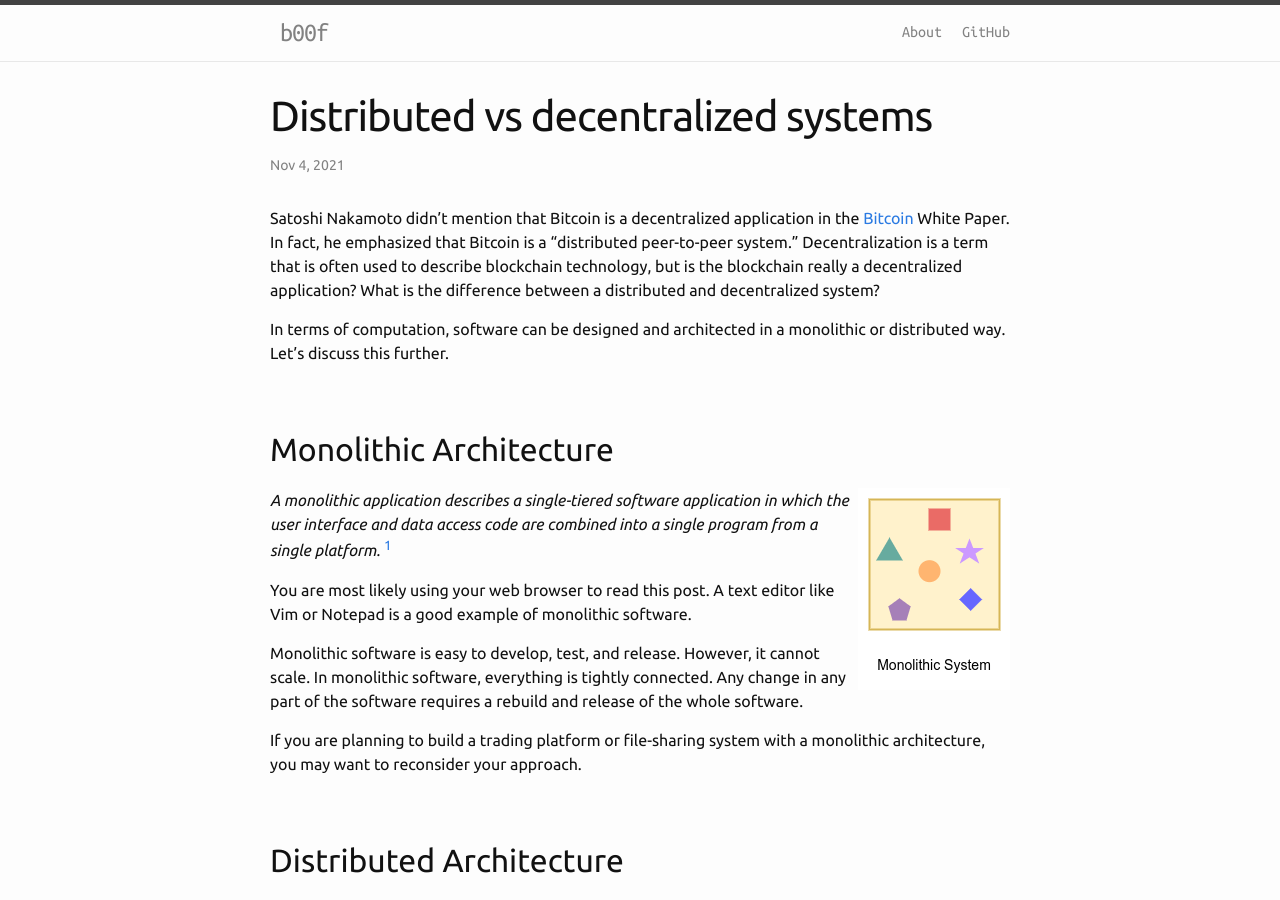
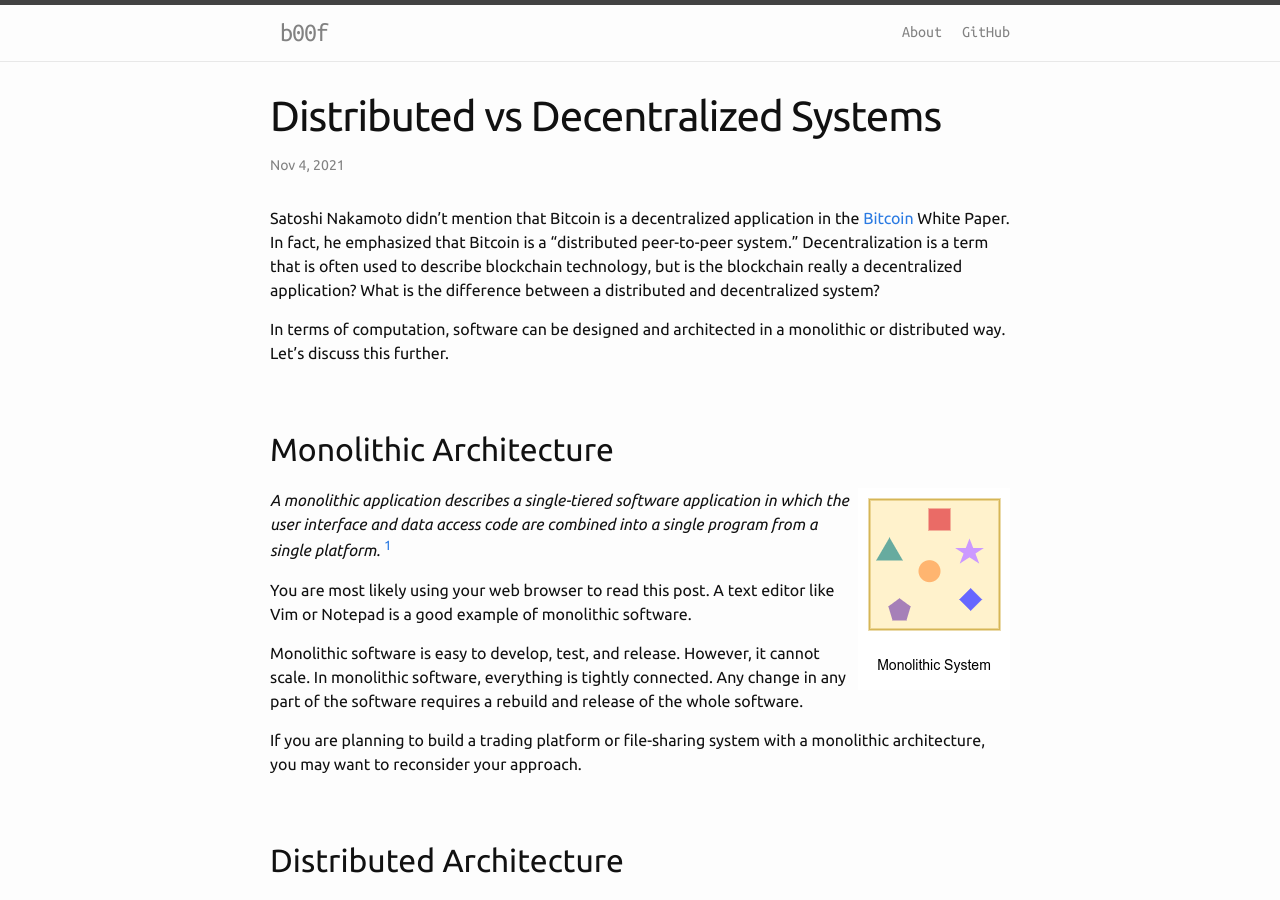
Before and after one commit to b00f/b00f.github.io, a Jekyll site: the page built from docs/_posts/2021-11-04-distributed_vs_decentralized.md, in a window 1280 px wide and 900 px high. Built offline with Jekyll 4.4.1, drawn with Linux system fonts in a browser that asks for light colours.

```diff
--- a/docs/_posts/2021-11-04-distributed_vs_decentralized.md
+++ b/docs/_posts/2021-11-04-distributed_vs_decentralized.md
@@ -1,6 +1,6 @@
 ---
 layout: post
-title: "Distributed vs decentralized systems"
+title: "Distributed vs Decentralized Systems"
 date: 2021-11-04 00:00:00 +0000
 categories: blockchain
 ---
```
